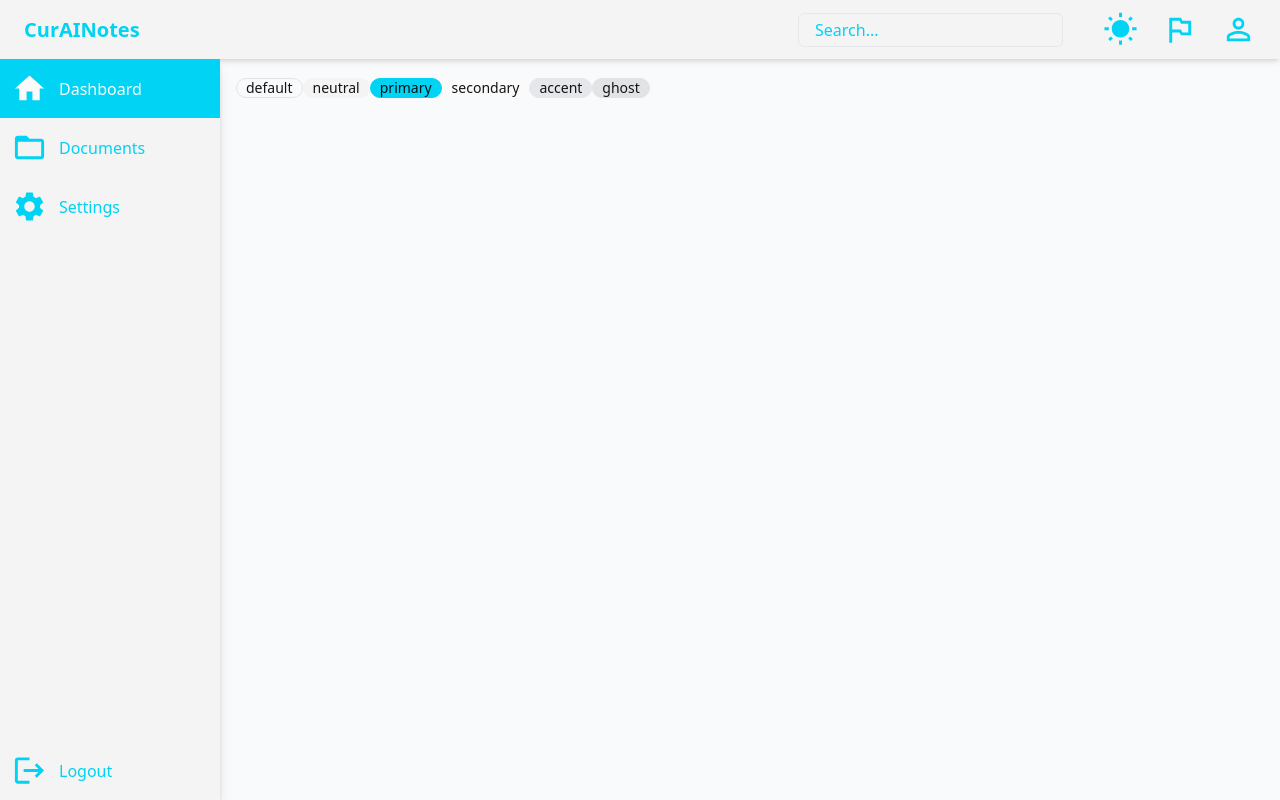
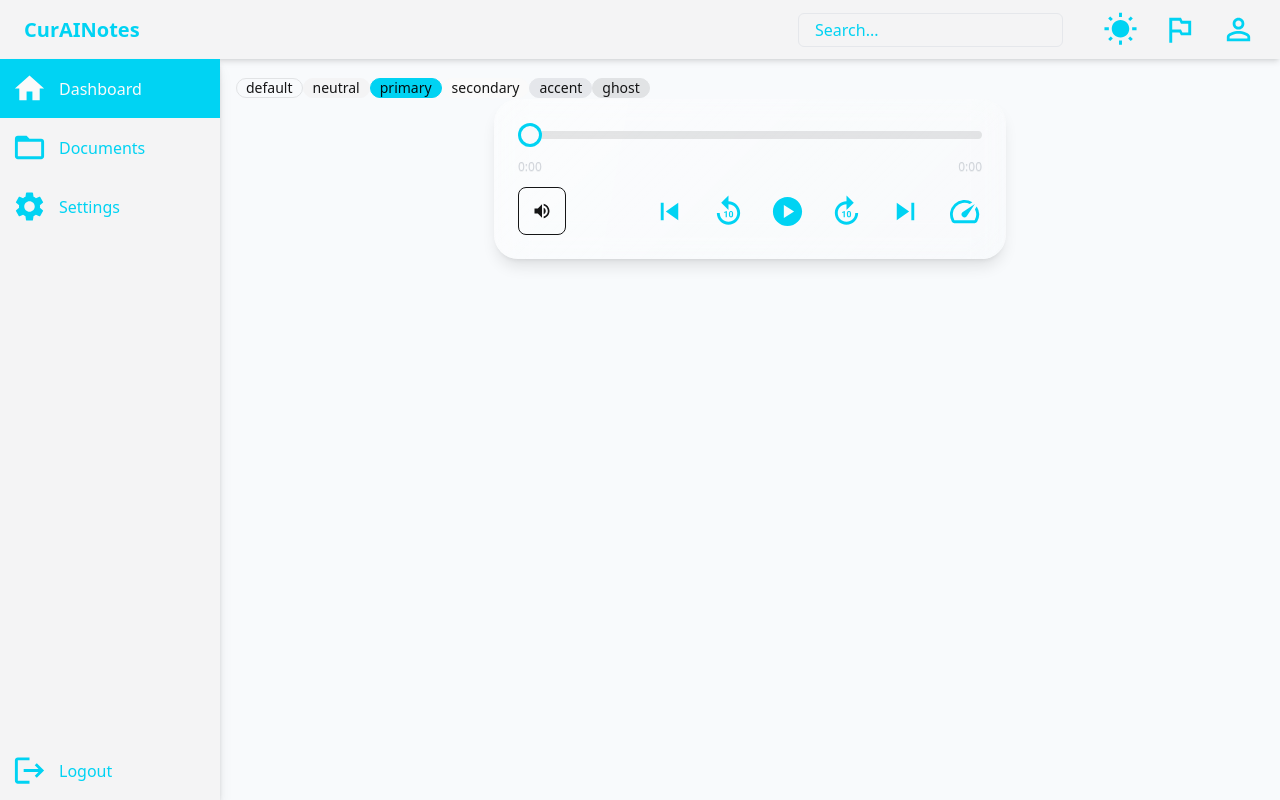
Before and after one commit to Markus-Scl/CuraiNotes, a React (Vite) app: page /profile in a window 1280 px wide. Built offline with nearby package versions, Linux system fonts and the light colour scheme.

Commit message:
wp started implementing audio component

```diff
--- /dev/null
+++ b/src/components/AudioPlayer.tsx
@@ -0,0 +1,175 @@
+import {useState, useRef, useEffect} from 'react';
+import PlayCircleIcon from '@mui/icons-material/PlayCircle';
+import PauseCircleIcon from '@mui/icons-material/PauseCircle';
+import VolumeUpIcon from '@mui/icons-material/VolumeUp';
+import VolumeOffIcon from '@mui/icons-material/VolumeOff';
+import Forward10Icon from '@mui/icons-material/Forward10';
+import Replay10Icon from '@mui/icons-material/Replay10';
+import SkipNextIcon from '@mui/icons-material/SkipNext';
+import SkipPreviousIcon from '@mui/icons-material/SkipPrevious';
+import SpeedIcon from '@mui/icons-material/Speed';
+import {formatTime} from './Utils';
+
+const AudioPlayer = () => {
+	const [isPlaying, setIsPlaying] = useState(false);
+	const [progress, setProgress] = useState(0);
+	const [duration, setDuration] = useState(0);
+	const [currentTime, setCurrentTime] = useState(0);
+	const [volume, setVolume] = useState(1); // Track volume state separately
+	const [isMuted, setIsMuted] = useState(false); // Track mute state separately
+	const [playbackSpeed, setPlaybackSpeed] = useState(1); // Track playback speed
+	const audioRef = useRef<HTMLAudioElement | null>(null);
+
+	useEffect(() => {
+		const audio = audioRef.current;
+		if (audio) {
+			audio.volume = volume; // Apply volume from the state
+			audio.playbackRate = playbackSpeed; // Apply playback speed
+			audio.addEventListener('timeupdate', updateProgress);
+			audio.addEventListener('loadedmetadata', () => setDuration(audio.duration));
+		}
+		return () => {
+			if (audio) {
+				audio.removeEventListener('timeupdate', updateProgress);
+			}
+		};
+	}, [volume, playbackSpeed]); // Volume and playback speed dependencies
+
+	const togglePlay = () => {
+		if (!audioRef.current) return;
+		if (isPlaying) {
+			audioRef.current.pause();
+		} else {
+			audioRef.current.play();
+		}
+		setIsPlaying(!isPlaying);
+	};
+
+	const updateProgress = () => {
+		if (audioRef.current) {
+			setProgress((audioRef.current.currentTime / audioRef.current.duration) * 100);
+			setCurrentTime(audioRef.current.currentTime);
+		}
+	};
+
+	const skip = (seconds: number) => {
+		if (audioRef.current) {
+			audioRef.current.currentTime += seconds;
+		}
+	};
+
+	const handleMute = () => {
+		if (audioRef.current) {
+			// Toggle mute state
+			audioRef.current.muted = !isMuted;
+			setIsMuted(!isMuted);
+		}
+	};
+
+	const handleVolumeChange = (e: React.ChangeEvent<HTMLInputElement>) => {
+		const newVolume = parseFloat(e.target.value);
+		if (audioRef.current) {
+			audioRef.current.volume = newVolume;
+		}
+		setVolume(newVolume);
+		if (newVolume === 0) {
+			setIsMuted(true);
+		} else {
+			setIsMuted(false);
+		}
+	};
+
+	const handleSpeedChange = (newSpeed: number) => {
+		setPlaybackSpeed(newSpeed);
+	};
+
+	return (
+		<div className="glass relative flex flex-col items-center justify-center p-6 w-full max-w-lg mx-auto rounded-3xl shadow-lg bg-white/10 backdrop-blur-lg border border-white/20">
+			{/* Audio Element */}
+			<audio ref={audioRef} src="https://www.soundhelix.com/examples/mp3/SoundHelix-Song-1.mp3"></audio>
+
+			{/* Progress Bar */}
+			<input
+				type="range"
+				value={progress}
+				max="100"
+				onChange={(e) => {
+					if (audioRef.current) {
+						const newTime = (parseFloat(e.target.value) / 100) * duration;
+						audioRef.current.currentTime = newTime;
+					}
+				}}
+				className="range range-primary w-full mb-3"
+			/>
+
+			{/* Time Display */}
+			<div className="flex justify-between w-full text-xs text-gray-300">
+				<span>{formatTime(currentTime)}</span>
+				<span>{formatTime(duration)}</span>
+			</div>
+
+			{/* Controls */}
+			<div className="flex justify-between items-center w-full mt-3">
+				{/* Volume Control on the Left (Visible only on hover) */}
+				<div className="group flex items-center gap-2 relative">
+					<button className="btn btn-square btn-outline p-2" onClick={handleMute}>
+						{isMuted || volume === 0 ? <VolumeOffIcon fontSize="small" /> : <VolumeUpIcon fontSize="small" />}
+					</button>
+					{/* Volume Slider (hidden by default, shown on hover) */}
+					<div className="group-hover:block hidden absolute left-12 transform -translate-x-1/2">
+						<input type="range" min="0" max="1" step="0.01" value={isMuted ? 0 : volume} onChange={handleVolumeChange} className="range range-primary w-24 rotate-90" />
+					</div>
+				</div>
+
+				{/* Play Controls in the Center */}
+				<div className="flex items-center gap-6">
+					{/* Skip All the Way Back */}
+					<SkipPreviousIcon className="text-primary cursor-pointer" fontSize="large" onClick={() => skip(-duration)} />
+
+					{/* Skip Back Button */}
+					<Replay10Icon className="text-primary cursor-pointer" fontSize="large" onClick={() => skip(-10)} />
+
+					{/* Play/Pause Button */}
+					<div className="relative flex items-center">
+						{isPlaying ? (
+							<PauseCircleIcon className="text-primary cursor-pointer" fontSize="large" onClick={togglePlay} />
+						) : (
+							<PlayCircleIcon className="text-primary cursor-pointer" fontSize="large" onClick={togglePlay} />
+						)}
+					</div>
+
+					{/* Skip Forward Button */}
+					<Forward10Icon className="text-primary cursor-pointer" fontSize="large" onClick={() => skip(10)} />
+
+					{/* Skip All the Way Forward */}
+					<SkipNextIcon className="text-primary cursor-pointer" fontSize="large" onClick={() => skip(duration)} />
+
+					{/* Playback Speed Icon with Dropdown */}
+					<div className="group relative">
+						<SpeedIcon className="text-primary cursor-pointer" fontSize="large" />
+						{/* Playback Speed Dropdown (hidden by default, shown on hover) */}
+						<div className="group-hover:block hidden absolute top-8 left-0 bg-white text-black p-2 rounded shadow-md">
+							<button className="block w-full text-left p-2" onClick={() => handleSpeedChange(0.5)}>
+								0.5x
+							</button>
+							<button className="block w-full text-left p-2" onClick={() => handleSpeedChange(0.75)}>
+								0.75x
+							</button>
+							<button className="block w-full text-left p-2" onClick={() => handleSpeedChange(1)}>
+								1x (Default)
+							</button>
+							<button className="block w-full text-left p-2" onClick={() => handleSpeedChange(1.5)}>
+								1.5x
+							</button>
+							<button className="block w-full text-left p-2" onClick={() => handleSpeedChange(2)}>
+								2x
+							</button>
+						</div>
+					</div>
+				</div>
+			</div>
+		</div>
+	);
+};
+
+export default AudioPlayer;
--- /dev/null
+++ b/src/components/Utils.tsx
@@ -0,0 +1,6 @@
+// Format time helper function
+export function formatTime(seconds: number) {
+	const minutes = Math.floor(seconds / 60);
+	const secs = Math.floor(seconds % 60);
+	return `${minutes}:${secs < 10 ? '0' : ''}${secs}`;
+}
--- a/src/pages/Profile/ProfilePage.tsx
+++ b/src/pages/Profile/ProfilePage.tsx
@@ -1,3 +1,5 @@
+import AudioPlayer from '../../components/AudioPlayer';
+
 const ProfilePage = () => {
 	return (
 		<div>
@@ -7,6 +9,8 @@ const ProfilePage = () => {
 			<div className="badge badge-secondary">secondary</div>
 			<div className="badge badge-accent">accent</div>
 			<div className="badge badge-ghost">ghost</div>
+
+			<AudioPlayer />
 		</div>
 	);
 };
```
